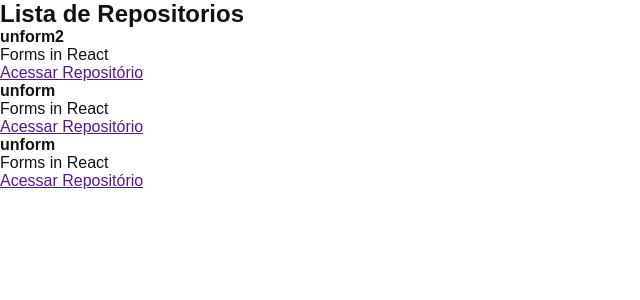
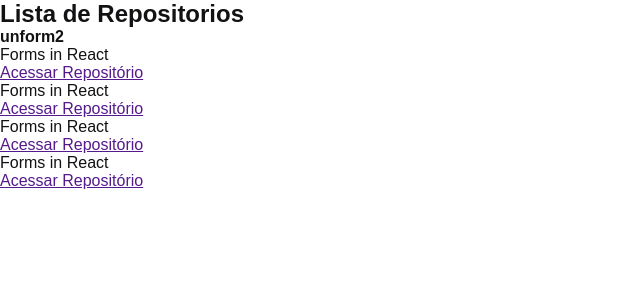
Before and after one commit to SchirmannDev/Ignite-github-explorer, a React app: page / in a window 1280 px wide. Shown: the top 300 px of the page, without its empty margins (0-640 px from the left). Built offline with nearby package versions, Linux system fonts and the light colour scheme.

Commit message:
adicionando components

```diff
--- /dev/null
+++ b/src/components/RepositoryItem.jsx
@@ -0,0 +1,17 @@
+export function RepositoryItem(props) {
+  return (
+
+   <li>
+    <strong>{props.repository}</strong>
+
+    <p>Forms in React</p>
+
+    <a href=''>
+      Acessar Repositório
+    </a>
+  </li>
+
+
+  );
+
+}
--- a/src/components/RepositoryList.jsx
+++ b/src/components/RepositoryList.jsx
@@ -1,5 +1,6 @@
+import { RepositoryItem } from "./RepositoryItem";
 
-const repositoryName = 'unform2';
+
 
 export function RepositoryList(){
   return (
@@ -9,32 +10,11 @@ export function RepositoryList(){
       </h1>
 
       <ul>
-        <li>
-          <strong>{repositoryName}</strong>
-          <p>Forms in React</p>
 
-          <a href=''>
-            Acessar Repositório
-          </a>
-        </li>
-
-        <li>
-          <strong> unform</strong>
-          <p>Forms in React</p>
-
-          <a href=''>
-            Acessar Repositório
-          </a>
-        </li>
-
-        <li>
-          <strong> unform</strong>
-          <p>Forms in React</p>
-
-          <a href=''>
-            Acessar Repositório
-          </a>
-        </li>
+      <RepositoryItem repository='unform2'/>
+      <RepositoryItem/>
+      <RepositoryItem/>
+      <RepositoryItem/>
       </ul>
     </section>
   );
```
